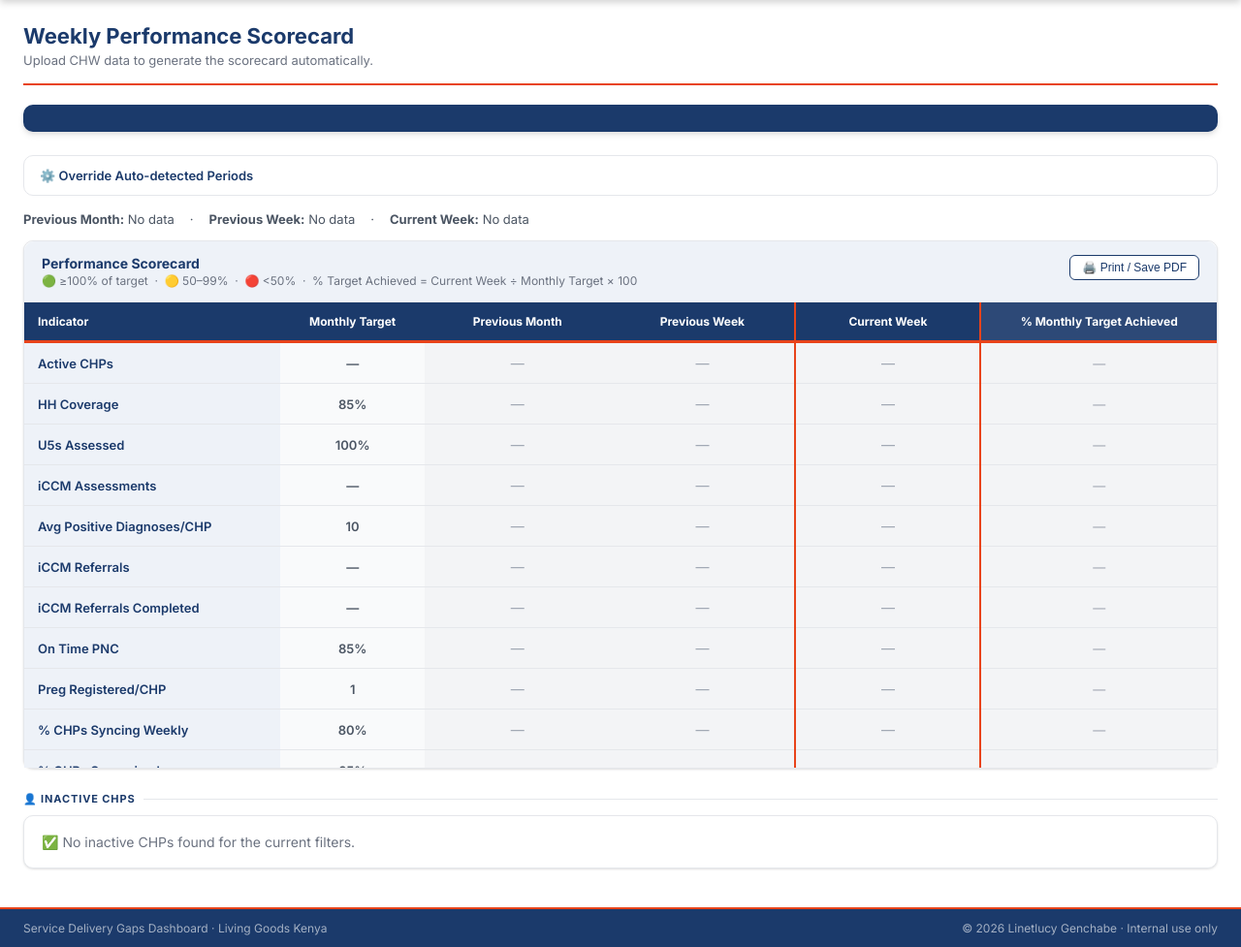
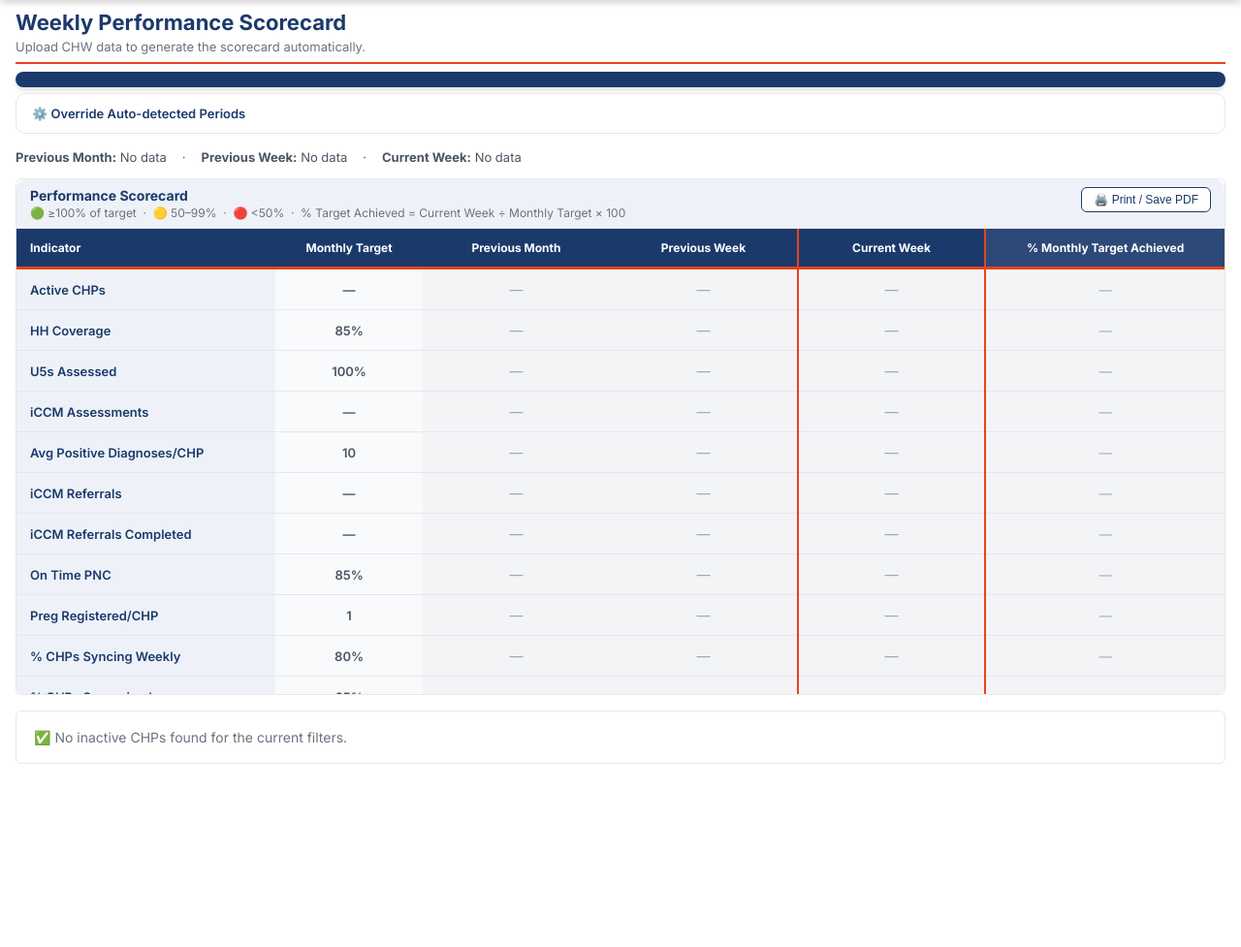
Before and after one commit to linetlucy-genchabe/Service-Delivery-Gaps, a Django app: page /scorecard/ in a window 1280 px wide. Shown: the part 64-1041 px from the top of the page at 97% size. After the commit the page ends 852 px from the top, so only its background shows below. Run offline with Django 4.2, Linux system fonts and the light colour scheme; data that the repository does not hold is empty.

Commit message:
Compact scorecard page layout - fits table on screen without vertical scroll on desktop

```diff
--- a/dashboard/static/dashboard/css/styles.css
+++ b/dashboard/static/dashboard/css/styles.css
@@ -817,3 +817,21 @@ body {
   .sc-cell, .sc-indicator-cell, .sc-target-cell { padding: 8px 8px; }
   .scorecard-period-labels { flex-direction: column; gap: 6px; }
 }
+
+/* ======================== SCORECARD PAGE — COMPACT LAYOUT ======================== */
+/* Tighten spacing so the full scorecard table is visible without vertical scroll */
+body.scorecard-page .page-header        { margin-bottom: 8px; padding-bottom: 8px; }
+body.scorecard-page .filter-bar         { padding: 8px 16px; margin-bottom: 6px; }
+body.scorecard-page details             { padding: 8px 14px; margin-bottom: 8px; }
+body.scorecard-page .scorecard-period-labels { margin-bottom: 8px; }
+body.scorecard-page .section-label      { display: none; }
+body.scorecard-page .card               { box-shadow: none; border-radius: 6px; }
+body.scorecard-page .card-header        { padding: 8px 14px; }
+body.scorecard-page .card-body.no-pad   { padding: 0; }
+body.scorecard-page .main-content       { padding: 10px 16px; }
+body.scorecard-page .footer             { display: none; }
+
+@media (max-width: 768px) {
+  body.scorecard-page .section-label { display: block; }
+  body.scorecard-page .footer        { display: flex; }
+}
--- a/dashboard/templates/dashboard/base.html
+++ b/dashboard/templates/dashboard/base.html
@@ -7,7 +7,7 @@
   <title>{% block title %}Service Delivery Gaps Dashboard{% endblock %}</title>
   <link rel="preconnect" href="https://fonts.googleapis.com">
   <link href="https://fonts.googleapis.com/css2?family=Inter:wght@400;500;600;700;800&display=swap" rel="stylesheet">
-  <link rel="stylesheet" href="{% static 'dashboard/css/styles.css' %}?v=2">
+  <link rel="stylesheet" href="{% static 'dashboard/css/styles.css' %}?v=3">
   <link rel="icon" type="image/png" href="{% static 'dashboard/lg_logo.png' %}">
   <link rel="manifest" href="{% static 'dashboard/manifest.json' %}">
   <meta name="theme-color" content="#1B3A6B">
@@ -17,7 +17,7 @@
   <link rel="apple-touch-icon" href="{% static 'dashboard/icons/icon-152.png' %}">
   {% block extra_css %}{% endblock %}
 </head>
-<body>
+<body class="{% block body_class %}{% endblock %}">
 
 <nav class="navbar">
   <div class="nav-brand">
--- a/dashboard/templates/dashboard/scorecard.html
+++ b/dashboard/templates/dashboard/scorecard.html
@@ -1,5 +1,6 @@
 {% extends 'dashboard/base.html' %}
 {% block title %}Weekly Performance Scorecard{% endblock %}
+{% block body_class %}scorecard-page{% endblock %}
 
 {% block content %}
 <div class="page-header">
```
